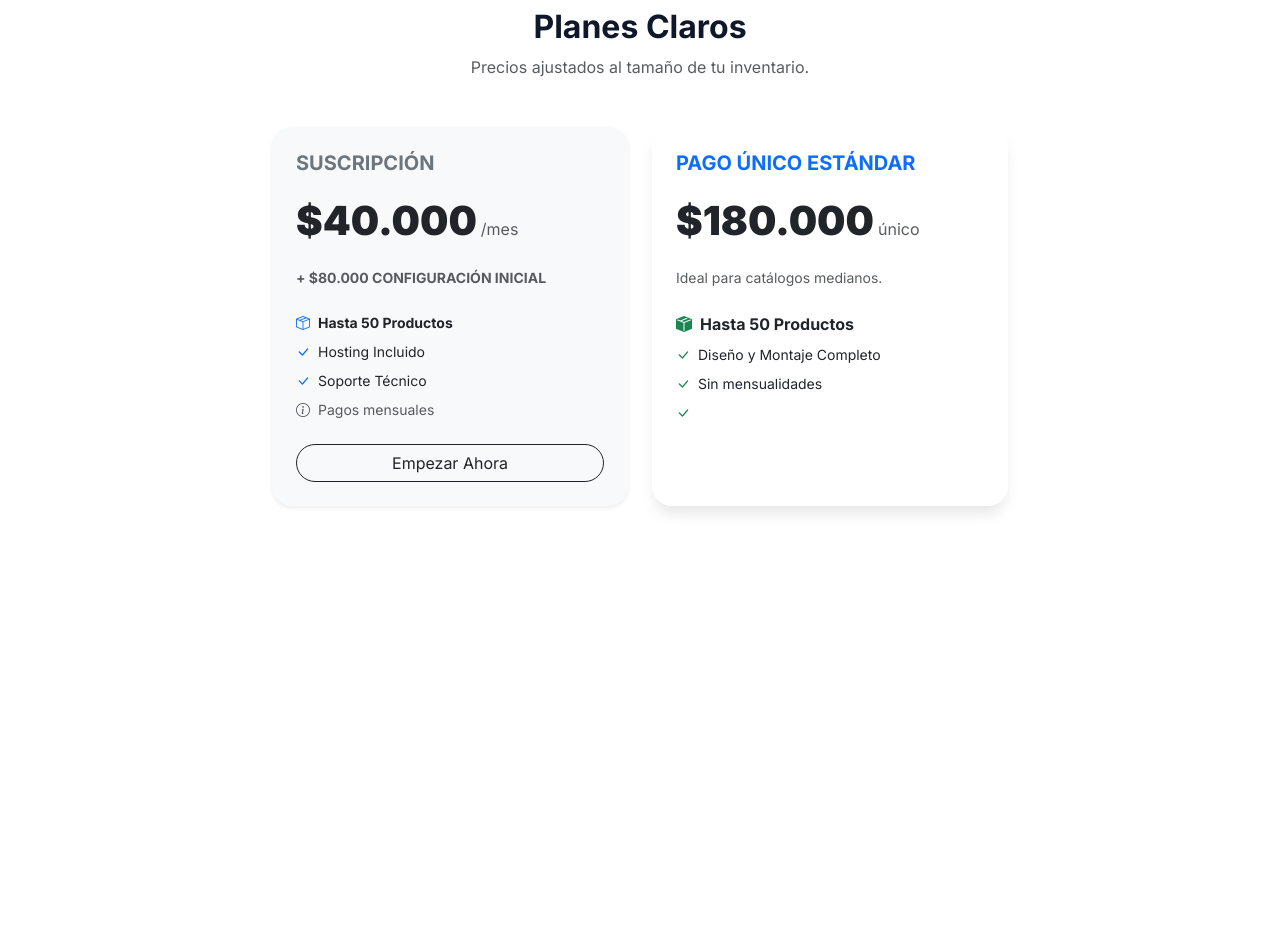
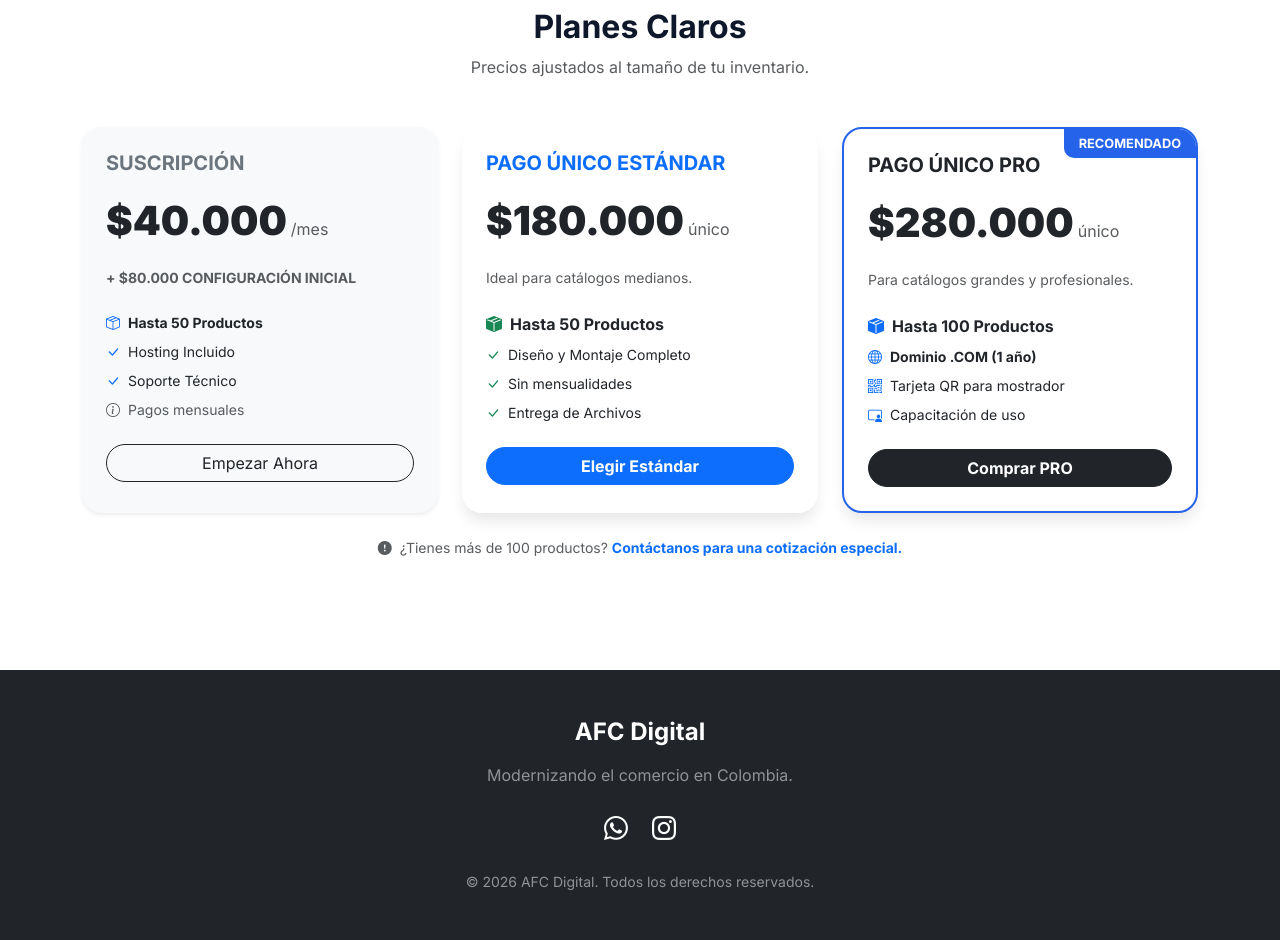
Before and after one commit to academia-afc/Anti-Folleto, a plain HTML site: page index.html in a window 1280 px wide. Shown: the part 2200-3140 px from the top of the page. Before the commit the page ends 2754 px from the top, so only its background shows below. Drawn offline with nearby package versions, Linux system fonts and the light colour scheme.

Commit message:
Update index.html

```diff
--- a/index.html
+++ b/index.html
@@ -210,7 +210,7 @@
         </div>
     </section>
 
-    <section id="precios" class="py-5">
+<section id="precios" class="py-5">
         <div class="container">
             <div class="text-center mb-5">
                 <h2 class="fw-bold">Planes Claros</h2>
@@ -254,4 +254,61 @@
                                 <li class="mb-2 fs-6"><i class="bi bi-box-seam-fill text-success me-2"></i><strong>Hasta 50 Productos</strong></li>
                                 <li class="mb-2"><i class="bi bi-check-lg text-success me-2"></i>Diseño y Montaje Completo</li>
                                 <li class="mb-2"><i class="bi bi-check-lg text-success me-2"></i>Sin mensualidades</li>
-                                <li class="mb-2"><i class="bi bi-check-lg text-success me-2">
+                                <li class="mb-2"><i class="bi bi-check-lg text-success me-2"></i>Entrega de Archivos</li>
+                            </ul>
+                            <div class="d-grid">
+                                <a href="https://wa.me/573000000000?text=Hola,%20quiero%20el%20Plan%20Estándar" class="btn btn-primary fw-bold rounded-pill">Elegir Estándar</a>
+                            </div>
+                        </div>
+                    </div>
+                </div>
+
+                <div class="col-lg-4 col-md-6">
+                    <div class="card pricing-card popular h-100">
+                        <div class="badge-popular">RECOMENDADO</div>
+                        <div class="card-body p-4">
+                            <h5 class="fw-bold text-dark text-uppercase mb-3">Pago Único PRO</h5>
+                            <div class="d-flex align-items-baseline mb-3">
+                                <span class="price-amount">$280.000</span><span class="text-muted ms-1">único</span>
+                            </div>
+                            <p class="small text-muted mb-4">Para catálogos grandes y profesionales.</p>
+
+                            <ul class="list-unstyled mb-4 small">
+                                <li class="mb-2 fs-6"><i class="bi bi-box-seam-fill text-primary me-2"></i><strong>Hasta 100 Productos</strong></li>
+                                <li class="mb-2"><i class="bi bi-globe text-primary me-2"></i><strong>Dominio .COM (1 año)</strong></li>
+                                <li class="mb-2"><i class="bi bi-qr-code text-primary me-2"></i>Tarjeta QR para mostrador</li>
+                                <li class="mb-2"><i class="bi bi-person-video3 text-primary me-2"></i>Capacitación de uso</li>
+                            </ul>
+                            <div class="d-grid">
+                                <a href="https://wa.me/573000000000?text=Hola,%20quiero%20el%20Plan%20PRO%20con%20Dominio" class="btn btn-dark fw-bold rounded-pill">Comprar PRO</a>
+                            </div>
+                        </div>
+                    </div>
+                </div>
+            </div>
+
+            <div class="text-center mt-4">
+                <p class="text-muted small">
+                    <i class="bi bi-exclamation-circle-fill me-1"></i>
+                    ¿Tienes más de 100 productos? <a href="https://wa.me/573000000000" class="fw-bold text-primary text-decoration-none">Contáctanos para una cotización especial.</a>
+                </p>
+            </div>
+        </div>
+    </section>
+    <footer class="bg-dark text-white py-5 mt-5">
+        <div class="container text-center">
+            <h4 class="fw-bold mb-3">AFC Digital</h4>
+            <p class="mb-4 text-white-50">Modernizando el comercio en Colombia.</p>
+            <div class="d-flex justify-content-center gap-4 mb-4">
+                <a href="#" class="text-white"><i class="bi bi-whatsapp fs-4"></i></a>
+                <a href="#" class="text-white"><i class="bi bi-instagram fs-4"></i></a>
+            </div>
+            <div class="small text-white-50">
+                &copy; 2026 AFC Digital. Todos los derechos reservados.
+            </div>
+        </div>
+    </footer>
+
+    <script src="https://cdn.jsdelivr.net/npm/bootstrap@5.3.0/dist/js/bootstrap.bundle.min.js"></script>
+</body>
+</html>
```
